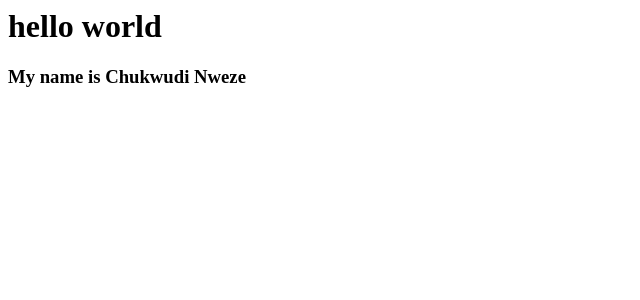
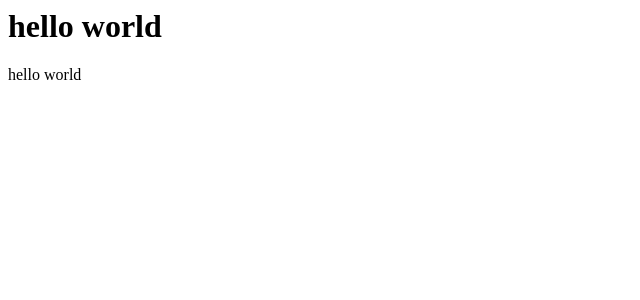
Before and after one commit to chukwudinweze/freecodecamp-react, a React (Create React App) app: page / in a window 1280 px wide. Shown: the top 300 px of the page, without its empty margins (0-640 px from the left). Built offline with nearby package versions, Linux system fonts and the light colour scheme.

Commit message:
nested components in react

```diff
--- a/src/index.js
+++ b/src/index.js
@@ -4,11 +4,14 @@ import ReactDOM from "react-dom";
 function Greeting() {
   return (
     <div>
-     <Person/>
-      <h3>My name is Chukwudi Nweze</h3>
+      <Person />
+      <Message />
     </div>
   );
 }
-const Person = () => <h1>hello world</h1>
+const Person = () => <h1>hello world</h1>;
+const Message = () => {
+  return <p>hello world</p>;
+};
 
 ReactDOM.render(<Greeting />, document.getElementById("root"));
```
